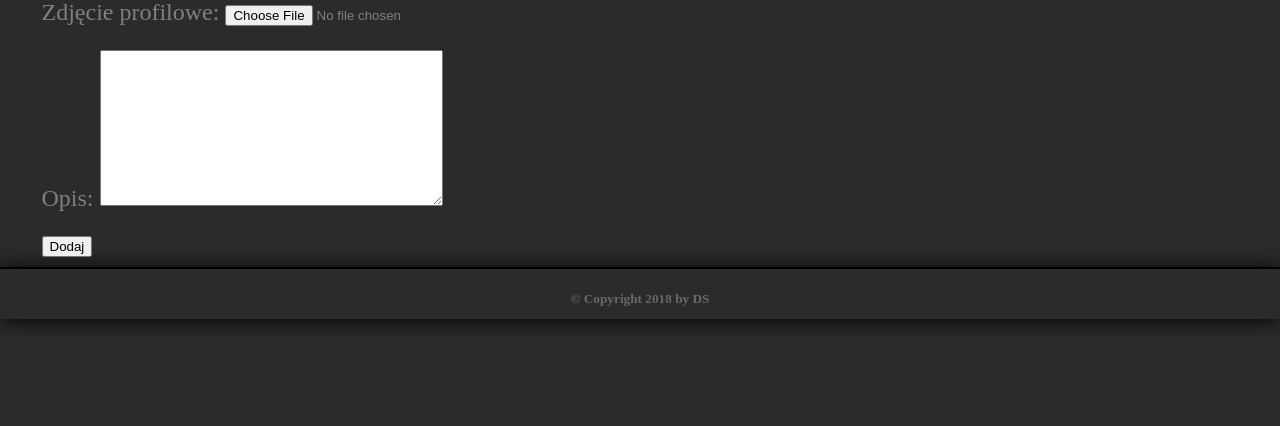
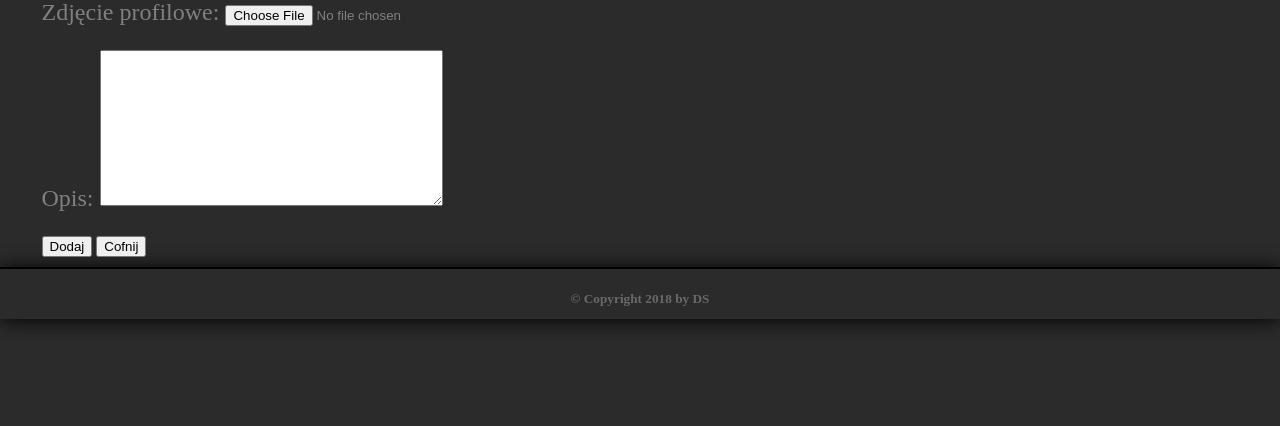
Before and after one commit to DorotaStaszczuk/SilverFox, a Django app: a page that uses SilverFox/templates/SilverFox/user_update_form.html in a window 1280 px wide. Shown: the part 132-558 px from the top of the page. Run offline with Django 3.2, Linux system fonts and the light colour scheme; the visitor is signed in with stand-in values (Sample User, id 1); data comes from the database, SQL or seed files in the repository.

Commit message:
button added

```diff
--- a/SilverFox/templates/SilverFox/user_update_form.html
+++ b/SilverFox/templates/SilverFox/user_update_form.html
@@ -5,6 +5,7 @@
 <form method="post" action="#" enctype="multipart/form-data">
 {{ form.as_p }}
     <input type="submit" value="Dodaj">
+    <a href="{% url 'user' pk=object.pk %}"><input type="button" value="Cofnij" /></a>
 {% csrf_token %}
 </form>
 {% endblock %}
```
